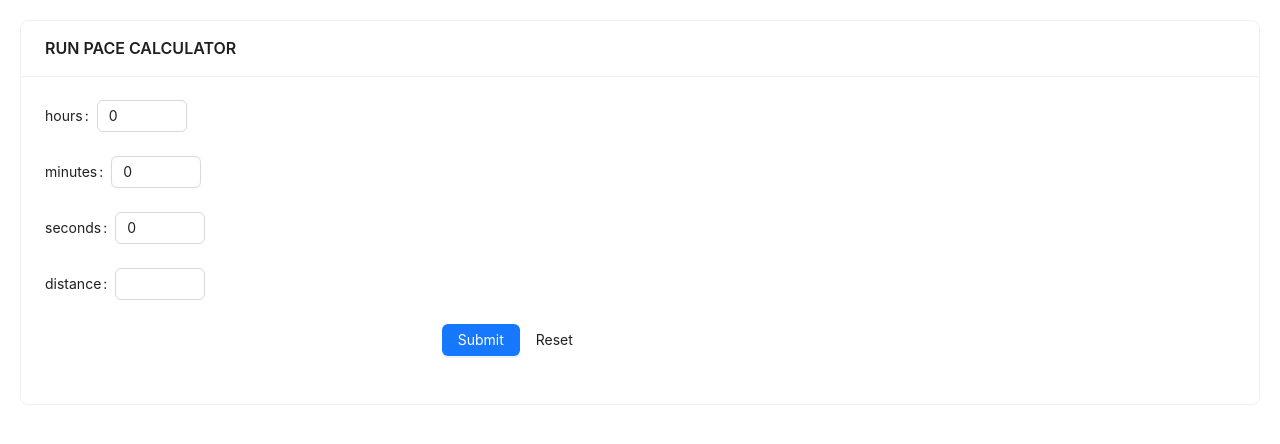
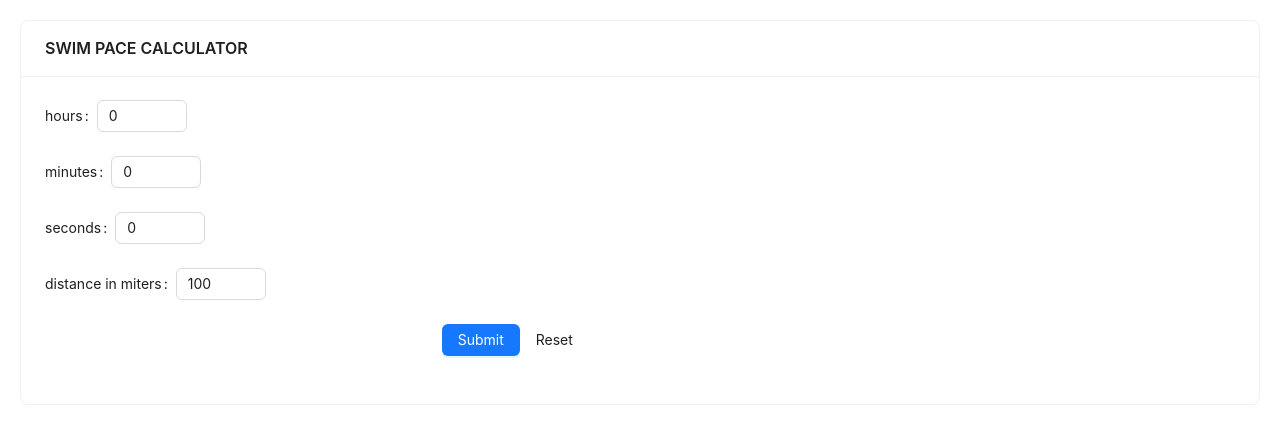
Before and after one commit to rokokos97/tricalc, a React (Create React App) app: page / in a window 1280 px wide. Shown: the top 444 px of the page. Built offline with nearby package versions, Linux system fonts and the light colour scheme.

Commit message:
add swim calculator logic

```diff
--- a/src/app/components/swimCalculator.jsx
+++ b/src/app/components/swimCalculator.jsx
@@ -5,11 +5,15 @@ const SwimCalculator = () => {
   const [hours, setHours] = useState(initState);
   const [minutes, setMinutes] = useState(initState);
   const [seconds, setSeconds] = useState(initState);
-  const [distance, setDistance] = useState(initState);
+  const [distance, setDistance] = useState(100);
   const [pace, setPace] = useState(null);
   const [form]=Form.useForm();
   const handleHoursChange = (hoursValue) => {
-    setHours(hoursValue);
+    if (hoursValue===null) {
+      setHours(0);
+    } else {
+      setHours(hoursValue);
+    }
   };
   const handleMinutesChange = (minutesValue) => {
     setMinutes(minutesValue);
@@ -22,24 +26,23 @@ const SwimCalculator = () => {
   };
   const handleFinish = () => {
     console.log('handleFinish');
-    calculatePace();
+    calculatePace(distance, hours, minutes, seconds);
   };
   const handleReset = () => {
     setPace(null);
     form.resetFields();
   };
-  const calculatePace = () => {
-    const totalSeconds =
-      parseInt(hours) * 3600 + parseInt(minutes) * 60 + parseInt(seconds);
-    const paceInSeconds = totalSeconds / parseInt(distance);
-    const paceInMinutes = Math.floor(paceInSeconds / 60);
-    const paceInMSeconds = Math.round(
-        (paceInSeconds - paceInMinutes * 60) * 1000);
-    setPace(`${paceInMinutes}'${paceInMSeconds}"`);
-  };
+
+  function calculatePace(distance, hours, minutes, seconds) {
+    const totalSeconds = (hours * 3600) + (minutes * 60) + seconds;
+    const pacePer100m = totalSeconds / (distance/100);
+    const minutesPer100m = Math.floor(pacePer100m / 60);
+    const secondsPer100m = Math.floor(pacePer100m % 60);
+    setPace( `${minutesPer100m}':${secondsPer100m}" per 100m`);
+  }
   return (
     <>
-      <Card title="RUN PACE CALCULATOR" bordered={true} style={{margin: 20}}>
+      <Card title="SWIM PACE CALCULATOR" bordered={true} style={{margin: 20}}>
         <Form
           form={form}
           onFinish={handleFinish}
@@ -47,7 +50,7 @@ const SwimCalculator = () => {
             hours: 0,
             minutes: 0,
             seconds: 0,
-            distance: null,
+            distance: 100,
           }}
         >
           <Form.Item
@@ -84,8 +87,8 @@ const SwimCalculator = () => {
             />
           </Form.Item>
           <Form.Item
-            label='distance'
-            name="distance"
+            label='distance in miters'
+            name='distance'
           >
             <InputNumber
               min={100}
```
